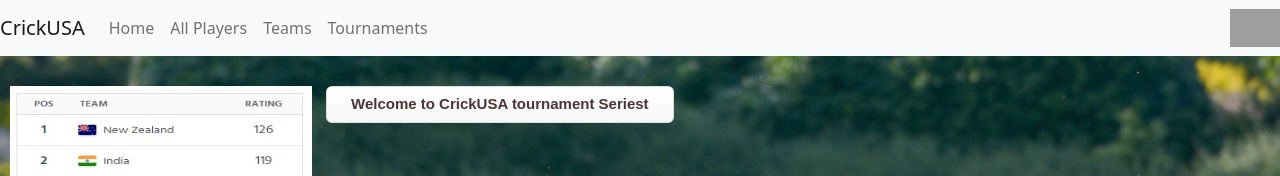
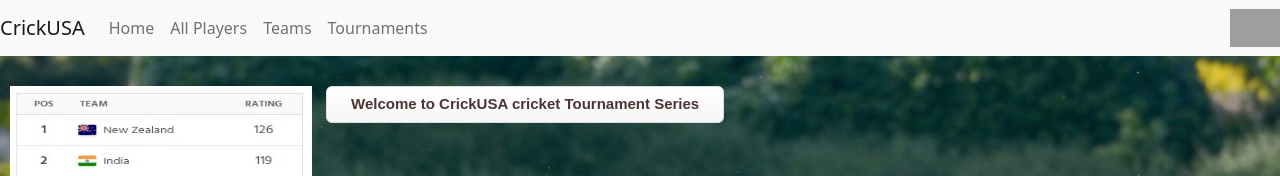
Before and after one commit to WalukaUI/Phase3Final-project--front-end, a React (Create React App) app: page / in a window 1280 px wide. Shown: the top 176 px of the page. Built offline with nearby package versions, Linux system fonts and the light colour scheme; grey boxes are pictures that could not be loaded.

Commit message:
completed

```diff
--- a/src/components/frontPage/FrontPage.js
+++ b/src/components/frontPage/FrontPage.js
@@ -6,7 +6,7 @@ function FrontPage() {
   return (
     <div >
               <a href="#" class="myButton">
-          Welcome to CrickUSA tournament Seriest
+          Welcome to CrickUSA cricket Tournament Series
         </a>
       <div className="mainDivfront">
         <div className="cards">
```
